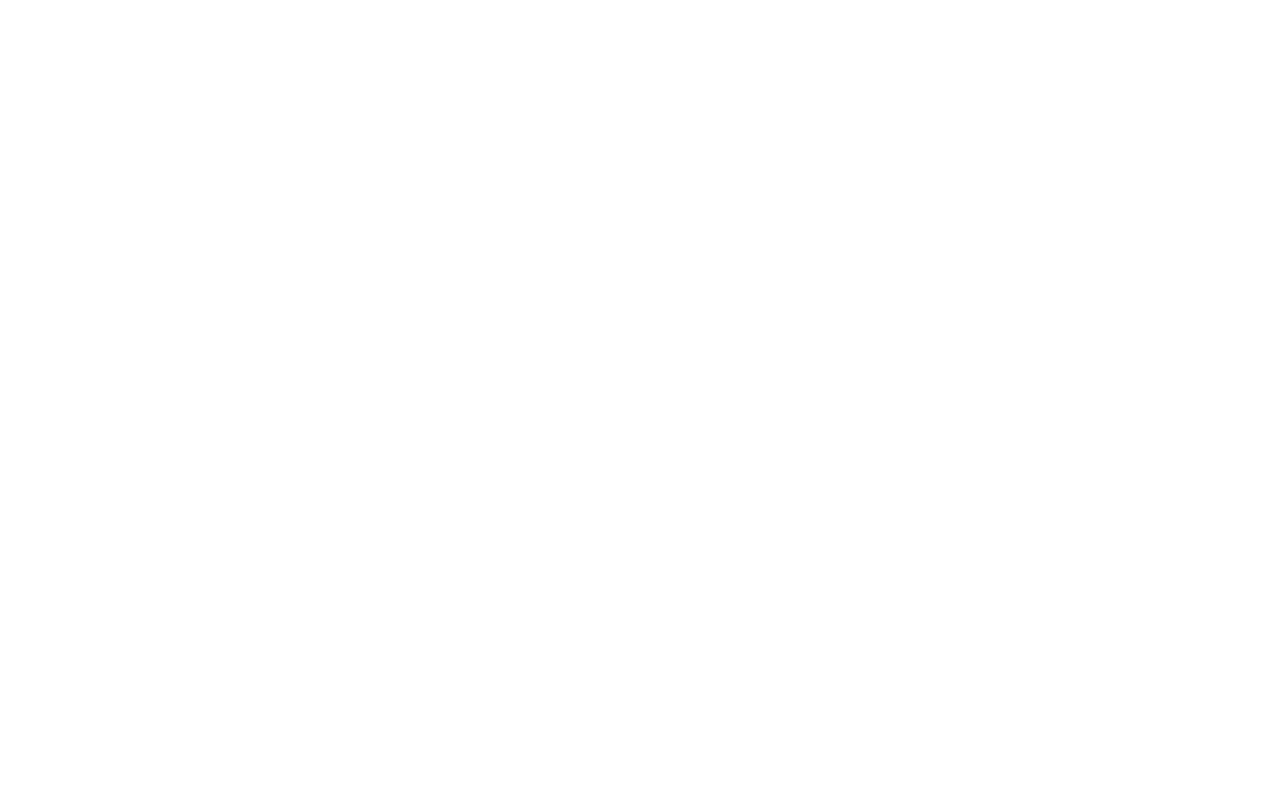
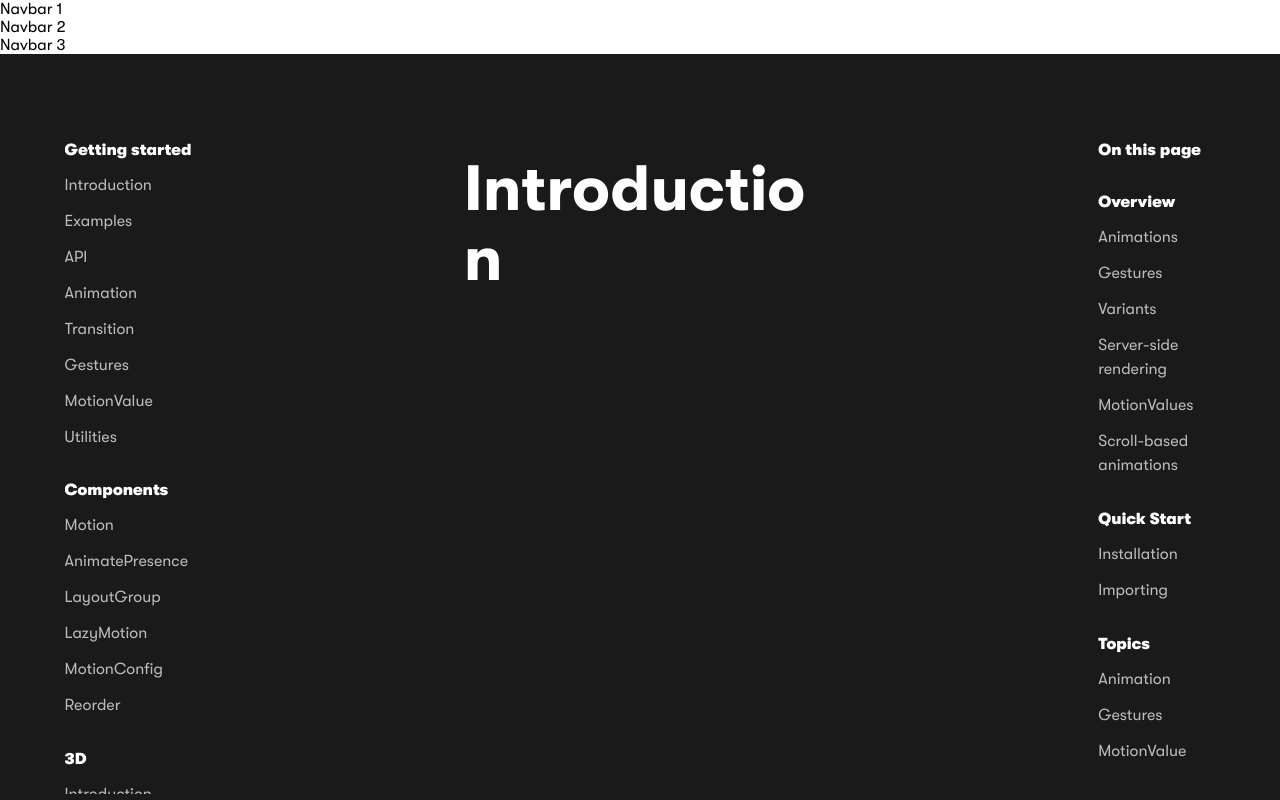
Before and after one commit to junioranheu/framer, a Next.js app: page /docs/introduction in a window 1280 px wide. Built offline with nearby package versions, Linux system fonts and the light colour scheme.

Commit message:
desenvolver lógica para as rotas e layouts

```diff
--- /dev/null
+++ b/layouts/doc.js
@@ -0,0 +1,30 @@
+import React, { Fragment } from 'react';
+import { v4 as Uuidv4 } from 'uuid';
+import Sidebar from '../components/outros/sidebar';
+import Styles from '../styles/geral.module.css';
+import ItensSidebarDireita from '../utils/sidebar/doc.itensSidebarDireita';
+import ItensSidebarEsquerda from '../utils/sidebar/doc.itensSidebarEsquerda';
+
+export default function Doc({ Component, pageProps }) {
+    return (
+        <Fragment>
+            <section>
+                Navbar 1
+            </section>
+
+            <section>
+                Navbar 2
+            </section>
+
+            <section>
+                Navbar 3
+            </section>
+
+            <section className={Styles.principal}>
+                <Sidebar key={Uuidv4()} itens={ItensSidebarEsquerda()} justify={'right'} />
+                <Component {...pageProps} />
+                <Sidebar key={Uuidv4()} itens={ItensSidebarDireita()} justify={'center'} />
+            </section>
+        </Fragment>
+    )
+}
--- /dev/null
+++ b/layouts/teste.js
@@ -0,0 +1,13 @@
+import React, { Fragment } from 'react';
+
+export default function Teste({ Component, pageProps }) {
+    return (
+        <Fragment>
+            <section>
+                Esse é um layout padrão de teste!
+            </section>
+
+            <Component {...pageProps} />
+        </Fragment>
+    )
+}
--- a/pages/_app.js
+++ b/pages/_app.js
@@ -1,13 +1,25 @@
-import React, { Fragment } from 'react';
-import Footer from '../components/outros/footer';
+import React, { useState } from 'react';
 import '../fonts/GTWalsheim.css';
+import LayoutDoc from '../layouts/doc';
+import LayoutTeste from '../layouts/teste';
 import '../styles/globals.css';
 
-export default function App({ Component, pageProps }) {
-  return (
-    <Fragment>
-        <Component {...pageProps} />
-        <Footer/>
-    </Fragment>
-  )
+export default function App({ Component, pageProps, ...appProps }) {
+    const [url] = useState(appProps.router.pathname);
+
+    function verificarLayout() {
+        // console.log(url);
+
+        if (url.includes('/docs')) {
+            return (
+                <LayoutDoc Component={Component} pageProps={pageProps} />
+            )
+        } else {
+            return (
+                <LayoutTeste Component={Component} pageProps={pageProps} />
+            )
+        }
+    }
+
+    return verificarLayout();
 }
--- a/pages/docs/index.js
+++ b/pages/docs/index.js
@@ -1,10 +1,10 @@
-import Styles from '../../styles/doc.introduction.module.css'
+import Styles from '../../styles/doc.module.css'
 import StylesGeral from '../../styles/geral.module.css'
 
 export default function Index() {
     return (
         <section className={Styles.principal}>
-            <span className={StylesGeral.titulo}>Index</span><br />
+            <span className={StylesGeral.titulo}>Index</span>
         </section>
     )
 }
--- a/pages/docs/introduction.js
+++ b/pages/docs/introduction.js
@@ -1,34 +1,10 @@
-import Styles from '../../styles/doc.introduction.module.css'
+import Styles from '../../styles/doc.module.css'
 import StylesGeral from '../../styles/geral.module.css'
 
 export default function Introduction() {
     return (
         <section className={Styles.principal}>
-            <span className={StylesGeral.titulo}>Introduction</span><br/>
-            <span className={StylesGeral.titulo}>Introduction</span><br/>
-            <span className={StylesGeral.titulo}>Introduction</span><br/>
-            <span className={StylesGeral.titulo}>Introduction</span><br/>
-            <span className={StylesGeral.titulo}>Introduction</span><br/>
-            <span className={StylesGeral.titulo}>Introduction</span><br/>
-            <span className={StylesGeral.titulo}>Introduction</span><br/>
-            <span className={StylesGeral.titulo}>Introduction</span><br/>
-            <span className={StylesGeral.titulo}>Introduction</span><br/>
-            <span className={StylesGeral.titulo}>Introduction</span><br/>
-            <span className={StylesGeral.titulo}>Introduction</span><br/>
-            <span className={StylesGeral.titulo}>Introduction</span><br/>
-            <span className={StylesGeral.titulo}>Introduction</span><br/>
-            <span className={StylesGeral.titulo}>Introduction</span><br/>
-            <span className={StylesGeral.titulo}>Introduction</span><br/>
-            <span className={StylesGeral.titulo}>Introduction</span><br/>
-            <span className={StylesGeral.titulo}>Introduction</span><br/>
-            <span className={StylesGeral.titulo}>Introduction</span><br/>
-            <span className={StylesGeral.titulo}>Introduction</span><br/>
-            <span className={StylesGeral.titulo}>Introduction</span><br/>
-            <span className={StylesGeral.titulo}>Introduction</span><br/>
-            <span className={StylesGeral.titulo}>Introduction</span><br/>
-            <span className={StylesGeral.titulo}>Introduction</span><br/>
-            <span className={StylesGeral.titulo}>Introduction</span><br/>
-            <span className={StylesGeral.titulo}>Introduction</span><br/>
+            <span className={StylesGeral.titulo}>Introduction</span>
         </section>
     )
 }
--- a/styles/geral.module.css
+++ b/styles/geral.module.css
@@ -14,7 +14,6 @@
   text-rendering: optimizelegibility;
   word-break: break-word;
 }
-
 
 /* Scrollbar */
 .principal ::-webkit-scrollbar {
```
Also changed, not shown: pages/index.js (+4 -27 lines), styles/doc.module.css (renamed from styles/doc.introduction.module.css).
